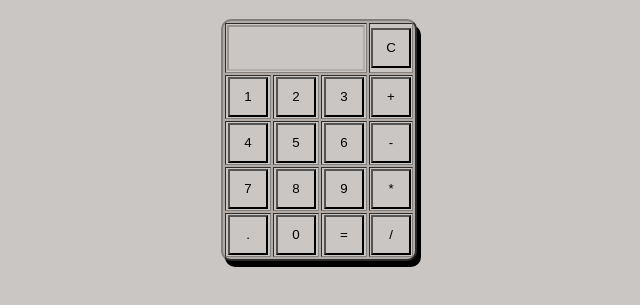
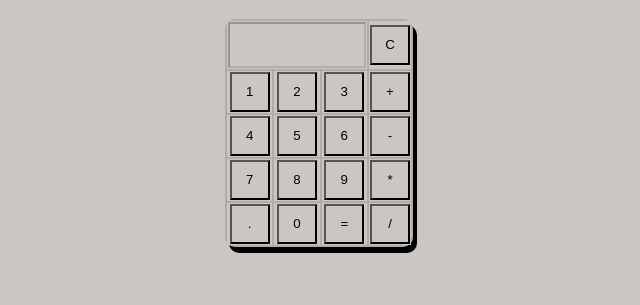
Before and after one commit to AnkitBalhara/JavaScript_Projects, a plain HTML site: page Calculator/index.html in a window 1280 px wide. Shown: the part 61-366 px from the top of the page, without its empty margins (321-961 px from the left). Drawn offline with Linux system fonts and the light colour scheme.

Commit message:
Added Readme

```diff
--- a/Calculator/index.html
+++ b/Calculator/index.html
@@ -12,7 +12,7 @@
     <div class="container">
         <h1>Calculator</h1>
 
-        <table border="2">
+        <table >
             <tr>
                 <td colspan="3"><input style="width: 130px;" disabled="0" type="text" id="result"></td>
                 <td><input type="button" onclick="clr()" value="C"></td>
--- a/Calculator/style.css
+++ b/Calculator/style.css
@@ -24,4 +24,5 @@ h1 {
 table {
     border-radius: 10px;
     margin: auto;
+    border: 2px;
 }
```
Also changed, not shown: 1 other file.
